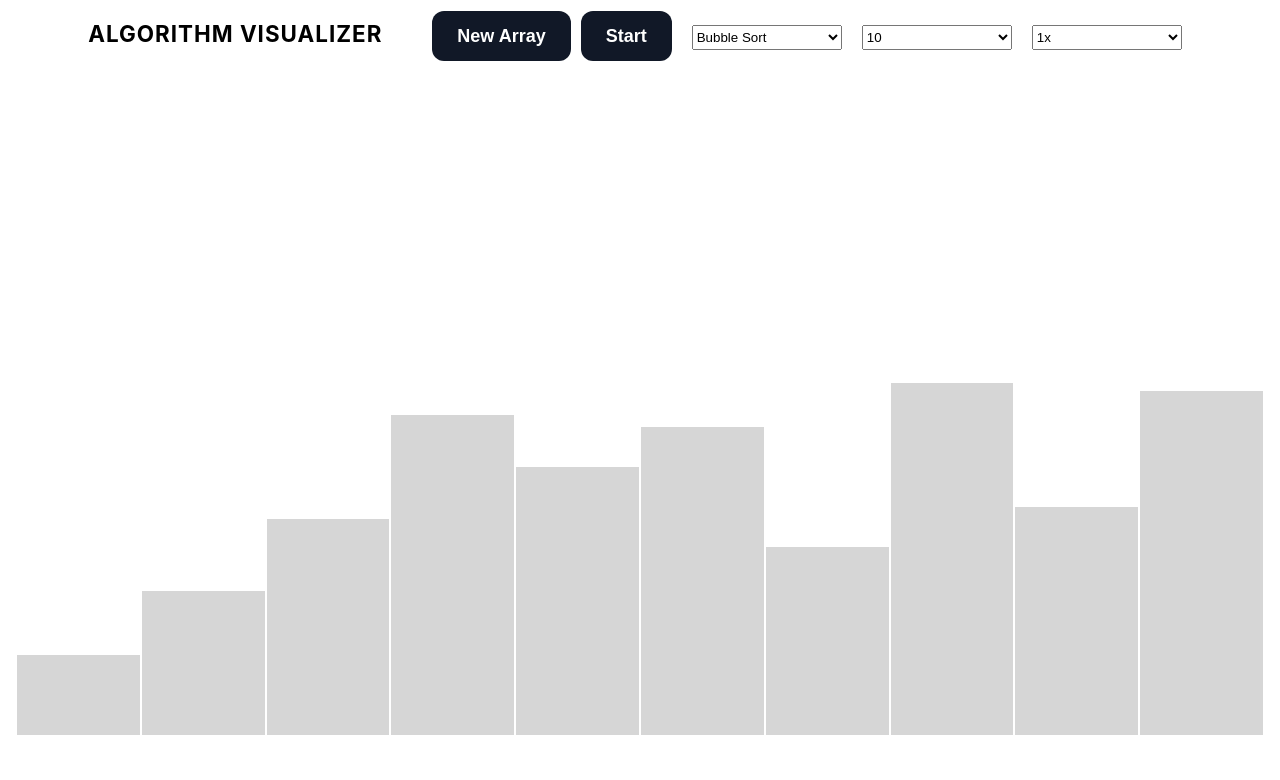
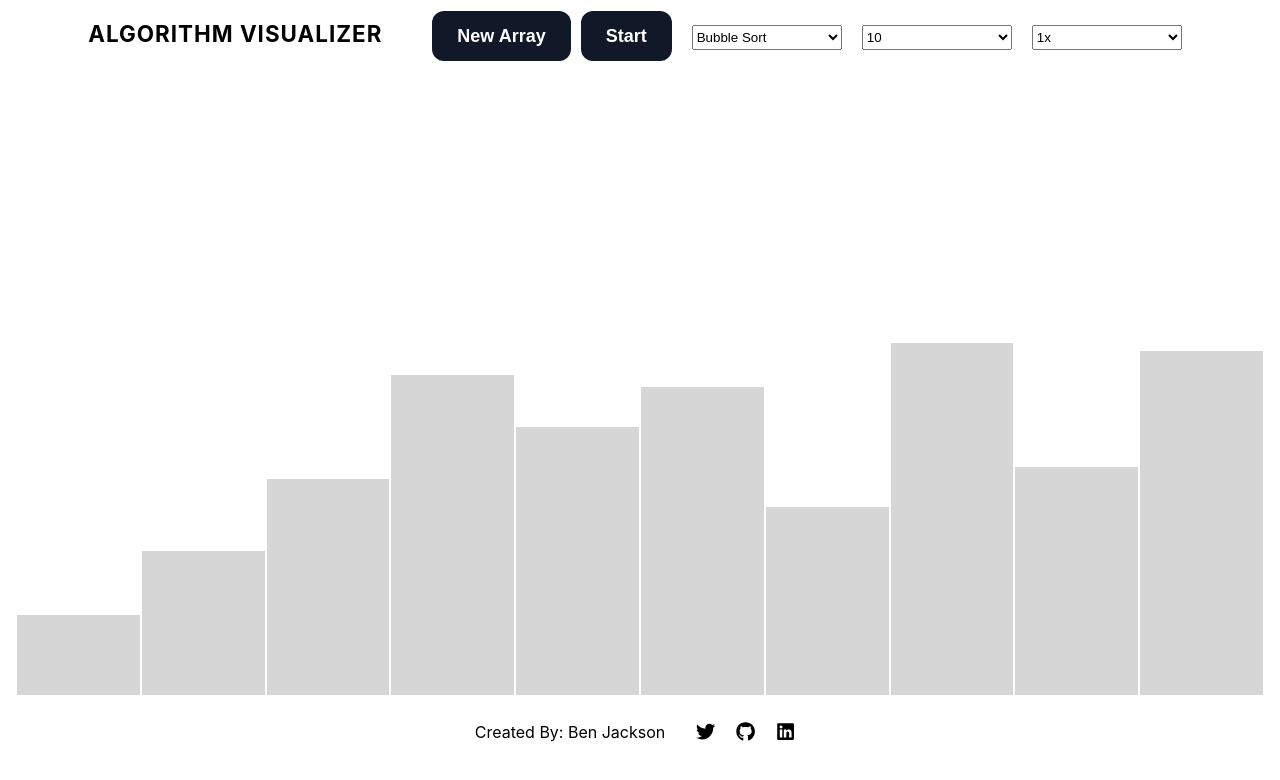
Before and after one commit to BenjacksonSE/sorting-visualizer, a React (Create React App) app: page / in a window 1280 px wide. Shown: the top 780 px of the page. Built offline with nearby package versions, Linux system fonts and the light colour scheme.

Commit message:
Added socials links

```diff
--- a/src/App.css
+++ b/src/App.css
@@ -15,7 +15,7 @@ html, body {
 .array {
   padding: 1rem;
   display: flex;
-  min-height: 80vh;
+  min-height: 75vh;
   align-items: flex-end;
 }
 .cell {
@@ -158,3 +158,25 @@ button:focus {
   }
 }
 /* interface ENDS */
+
+/* FOOTER BEGINS */
+.footer{
+  display: flex;
+  align-items: center;
+  justify-content: center;
+}
+.socials{
+  margin-left: 20px;
+  display: flex;
+}
+.socialLink{
+      width: 40px;
+      height: 40px;
+      display: flex;
+      justify-content: center;
+      align-items: center;
+      text-decoration: none;
+      color: black;
+      font-size: 1.2em;
+
+    }
--- /dev/null
+++ b/src/components/Footer.js
@@ -0,0 +1,15 @@
+import React from 'react'
+import { FaTwitter, FaLinkedin, FaGithub } from 'react-icons/fa';
+
+export const Footer = () => {
+  return (
+    <div className='footer'>
+      Created By: Ben Jackson
+      <div className='socials'>
+        <a className='socialLink' href='https://twitter.com/Benjacksonse' target="_blank" rel="noreferrer"><FaTwitter/></a>
+        <a className='socialLink' href='https://github.com/BenjacksonSE' target="_blank" rel="noreferrer"><FaGithub/></a>
+        <a className='socialLink' href='https://www.linkedin.com/in/benjamin-jackson-864148225/' target="_blank" rel="noreferrer"><FaLinkedin/></a>
+      </div>
+    </div>
+  )
+}
--- a/src/pages/Main.js
+++ b/src/pages/Main.js
@@ -8,6 +8,7 @@ import { Heapsort } from '../assets/algorithms/Heapsort.js';
 import Interface from '../components/Interface/Interface';
 import Sorts from '../components/Sorts';
 import { newRandomArr, arrOfKeys, speedControl } from '../assets/helpers.js';
+import { Footer } from '../components/Footer.js';
 
 class Main extends React.Component {
     state = {
@@ -202,6 +203,7 @@ class Main extends React.Component {
                 <Sorts
                     array = {this.state.array}
                 />
+                <Footer />
             </>
         );
     }
```
